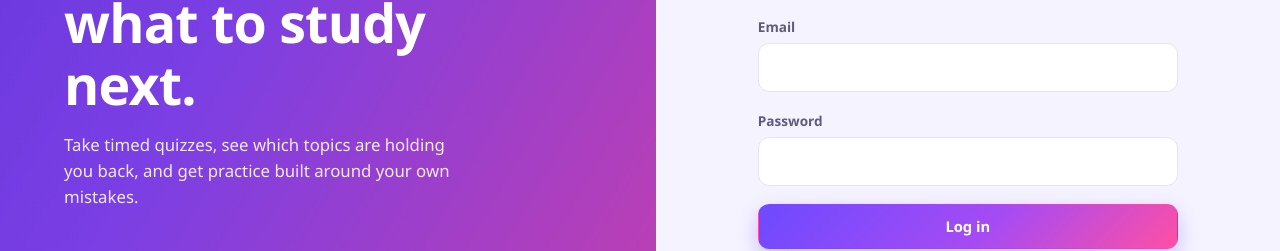
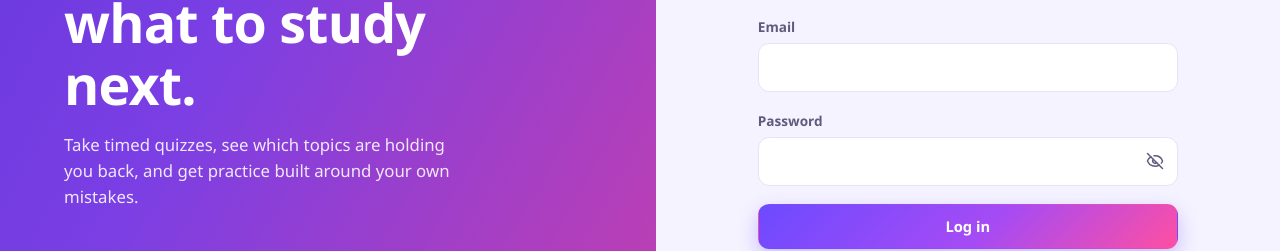
Before and after one commit to malikhussainali467-arch/SMART_QUIZ-MANAGEMENT-SYSTEM-AND-PERFORMANCE-ANALYZER, a React (Vite) app in the folder client/: page /login in a window 1280 px wide. Shown: the part 234-485 px from the top of the page. Built offline with nearby package versions, Linux system fonts and the light colour scheme.

Commit message:
Add password visibility toggle on AuthPage

```diff
--- a/client/src/pages/auth/AuthPage.jsx
+++ b/client/src/pages/auth/AuthPage.jsx
@@ -1,6 +1,6 @@
 import { useState } from 'react';
 import { Link, useNavigate } from 'react-router-dom';
-import { GraduationCap } from 'lucide-react';
+import { GraduationCap, Eye, EyeOff } from 'lucide-react';
 import { useAuth } from '../../context/AuthContext.jsx';
 import { homeFor } from '../../components/RouteGuards.jsx';
 
@@ -16,6 +16,7 @@ export default function AuthPage({ mode }) {
   const { login, register } = useAuth();
   const navigate = useNavigate();
   const [form, setForm] = useState({ name: '', email: '', password: '', role: 'student', teacherCode: '' });
+  const [showPassword, setShowPassword] = useState(false);
   const [error, setError] = useState('');
   const [busy, setBusy] = useState(false);
 
@@ -93,7 +94,26 @@ export default function AuthPage({ mode }) {
           </div>
           <div className="field">
             <label htmlFor="password">Password</label>
-            <input id="password" type="password" className="input" value={form.password} onChange={set('password')} required minLength={6} autoComplete={isLogin ? 'current-password' : 'new-password'} />
+            <div className="password-wrap">
+              <input
+                id="password"
+                type={showPassword ? 'text' : 'password'}
+                className="input"
+                value={form.password}
+                onChange={set('password')}
+                required
+                minLength={6}
+                autoComplete={isLogin ? 'current-password' : 'new-password'}
+              />
+              <button
+                type="button"
+                className="password-toggle"
+                onClick={() => setShowPassword((prev) => !prev)}
+                aria-label={showPassword ? 'Hide password' : 'Show password'}
+              >
+                {showPassword ? <Eye size={18} /> : <EyeOff size={18} />}
+              </button>
+            </div>
           </div>
 
 
--- a/client/src/styles/components.css
+++ b/client/src/styles/components.css
@@ -75,6 +75,14 @@
 .search { position: relative; }
 .search svg { position: absolute; left: 12px; top: 50%; transform: translateY(-50%); color: var(--ink-faint); pointer-events: none; }
 .search .input { padding-left: 38px; }
+.password-wrap { position: relative; display: flex; align-items: center; }
+.password-wrap .input { padding-right: 42px; }
+.password-toggle {
+  position: absolute; right: 10px; background: none; border: none; cursor: pointer;
+  display: grid; place-items: center; padding: 4px; border-radius: 6px;
+  color: var(--ink-soft); transition: color 0.2s;
+}
+.password-toggle:hover { color: var(--ink); }
 
 /* ---------- Tables ---------- */
 .table-wrap { overflow-x: auto; }
```
Also changed, not shown: 5 other files (tests, documents, lock files or other folders).
